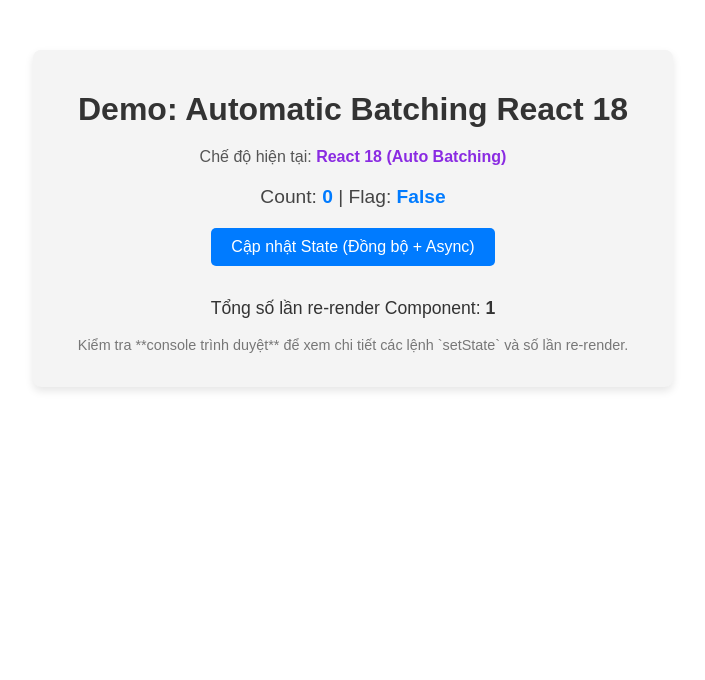
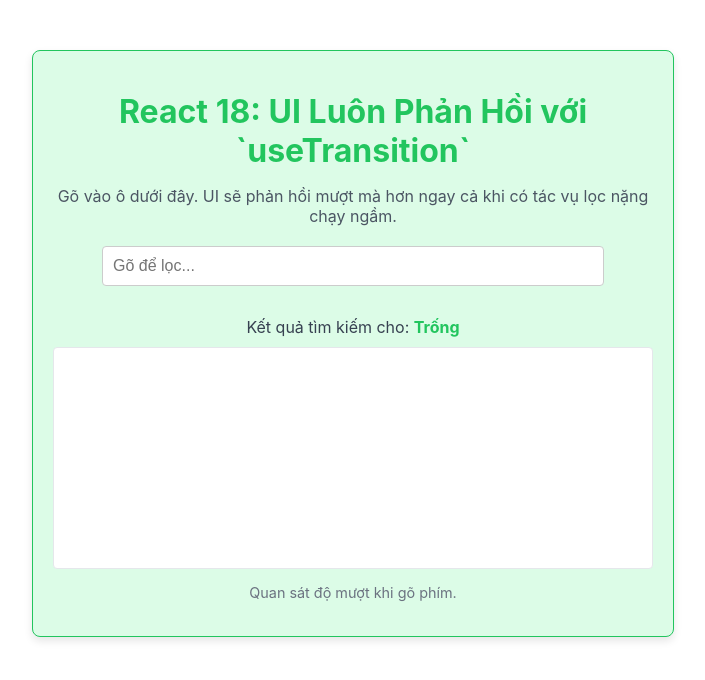
Before and after one commit to toanlehcm/HoleTex, a React (Create React App) app: page / in a window 1280 px wide. Shown: the top 680 px of the page, without its empty margins (287-992 px from the left). Built offline with nearby package versions, Linux system fonts and the light colour scheme.

Commit message:
- Demo useTransition.

```diff
--- a/src/App.js
+++ b/src/App.js
@@ -1,8 +1,9 @@
 import "./App.css";
-import AutomaticBatching from "./containers/AutomaticBatching";
+// import AutomaticBatching from "./containers/AutomaticBatching";
+import WithUseTransition from "./containers/WithUseTransition";
 
 function App() {
-  return <AutomaticBatching />;
+  return <WithUseTransition />;
 }
 
 export default App;
--- /dev/null
+++ b/src/containers/WithUseTransition/index.jsx
@@ -0,0 +1,150 @@
+// src/App.js cho dự án React 18
+
+import React, { useState, useTransition, useMemo } from "react";
+// Nếu dùng React 18, đảm bảo bạn có dòng này trong src/index.js:
+// import ReactDOM from 'react-dom/client';
+// const root = ReactDOM.createRoot(document.getElementById('root'));
+// root.render(<App />);
+
+// Giả lập một danh sách lớn để mô phỏng tác vụ nặng
+const ALL_ITEMS = Array.from(
+  { length: 20000 },
+  (_, i) => `Item number ${i + 1}`
+);
+
+// Hàm mô phỏng tác vụ nặng: Lọc danh sách và làm chậm CPU
+function filterHeavy(query, items) {
+  // Simulate CPU-intensive work
+  for (let i = 0; i < 1000000000; i++) {
+    /* Do nothing */
+  }
+  return items.filter((item) =>
+    item.toLowerCase().includes(query.toLowerCase())
+  );
+}
+
+export default function WithUseTransition() {
+  const [inputValue, setInputValue] = useState("");
+  const [filterQuery, setFilterQuery] = useState(""); // State để lọc danh sách (transition)
+
+  // Khai báo useTransition Hook:
+  // - isPending: true khi transition đang chạy, false khi hoàn tất
+  // - startTransition: hàm để bọc các cập nhật không khẩn cấp
+  const [isPending, startTransition] = useTransition();
+
+  // Xử lý khi input thay đổi
+  const handleChange = (e) => {
+    const value = e.target.value;
+    setInputValue(value); // Cập nhật input (Đây là cập nhật KHẨN CẤP, React ưu tiên nó)
+
+    // Bọc cập nhật filterQuery bên trong startTransition
+    // React sẽ coi cập nhật này (và bất kỳ render nào nó gây ra) là KHÔNG KHẨN CẤP
+    startTransition(() => {
+      console.log("Hàm bên trong startTransition đang chạy!");
+      setFilterQuery(value); // Cập nhật filterQuery (Đây là cập nhật TRANSITION)
+    });
+
+    console.log("Hàm handleChange đã kết thúc.");
+  };
+
+  // Sử dụng useMemo để tránh lọc lại nếu query không đổi
+  const filteredItems = useMemo(() => {
+    console.log(`[R18] Lọc danh sách cho: "${filterQuery}"`);
+    return filterHeavy(filterQuery, ALL_ITEMS).slice(0, 50); // Chỉ hiển thị 50 kết quả đầu
+  }, [filterQuery]); // Chạy lại khi filterQuery thay đổi
+
+  const isNoData =
+    !isPending && filteredItems.length === 0 && inputValue !== "";
+  const isHasData = !isPending && filteredItems.length > 0 && inputValue !== "";
+
+  return (
+    <div style={containerStyle}>
+      <h1 style={headerStyle}>
+        React 18: UI Luôn Phản Hồi với `useTransition`
+      </h1>
+      <p style={descriptionStyle}>
+        Gõ vào ô dưới đây. UI sẽ phản hồi mượt mà hơn ngay cả khi có tác vụ lọc
+        nặng chạy ngầm.
+      </p>
+
+      <input
+        type="text"
+        value={inputValue}
+        onChange={handleChange}
+        placeholder="Gõ để lọc..."
+        style={inputStyle}
+      />
+
+      <p style={statusStyle}>
+        Kết quả tìm kiếm cho:{" "}
+        <span style={highlightStyle}>{filterQuery || "Trống"}</span>
+      </p>
+
+      <div style={listContainerStyle}>
+        {/* Hiển thị trạng thái isPending khi tác vụ lọc đang chạy */}
+        {isPending && <p style={pendingStyle}>Đang tìm kiếm...</p>}
+
+        {isNoData && <p style={noResultStyle}>Không tìm thấy kết quả.</p>}
+
+        {isHasData && (
+          <ul style={ulStyle}>
+            {filteredItems.map((item, index) => (
+              <li key={index} style={liStyle}>
+                {item}
+              </li>
+            ))}
+          </ul>
+        )}
+      </div>
+      <p style={noteStyle}>Quan sát độ mượt khi gõ phím.</p>
+    </div>
+  );
+}
+
+// Basic Styles (slightly adjusted for R18 visual)
+const containerStyle = {
+  fontFamily: "Inter, sans-serif",
+  textAlign: "center",
+  padding: "20px",
+  backgroundColor: "#DCFCE7", // green-100 for R18
+  borderRadius: "8px",
+  maxWidth: "600px",
+  margin: "50px auto",
+  boxShadow: "0 4px 8px rgba(0,0,0,0.1)",
+  border: "1px solid #22C55E", // green-500
+};
+
+const headerStyle = { color: "#22C55E", marginBottom: "15px" }; // green-600
+const descriptionStyle = { color: "#4B5563", marginBottom: "20px" };
+const inputStyle = {
+  width: "80%",
+  padding: "10px",
+  fontSize: "1em",
+  border: "1px solid #CCC",
+  borderRadius: "4px",
+  marginBottom: "15px",
+};
+const pendingStyle = {
+  color: "#8B5CF6",
+  fontWeight: "bold",
+  fontSize: "0.9em",
+  marginBottom: "10px",
+}; // violet-500
+const statusStyle = { color: "#374151", marginBottom: "10px" };
+const highlightStyle = { fontWeight: "bold", color: "#22C55E" };
+const listContainerStyle = {
+  height: "200px",
+  overflowY: "auto",
+  border: "1px solid #E5E7EB",
+  borderRadius: "4px",
+  backgroundColor: "#FFF",
+  padding: "10px",
+};
+const ulStyle = { listStyleType: "none", padding: "0" };
+const liStyle = {
+  padding: "5px 0",
+  borderBottom: "1px dotted #E5E7EB",
+  textAlign: "left",
+};
+const noResultStyle = { color: "#DC2626", fontStyle: "italic" };
+const noteStyle = { fontSize: "0.9em", color: "#6B7280", marginTop: "15px" };
```
